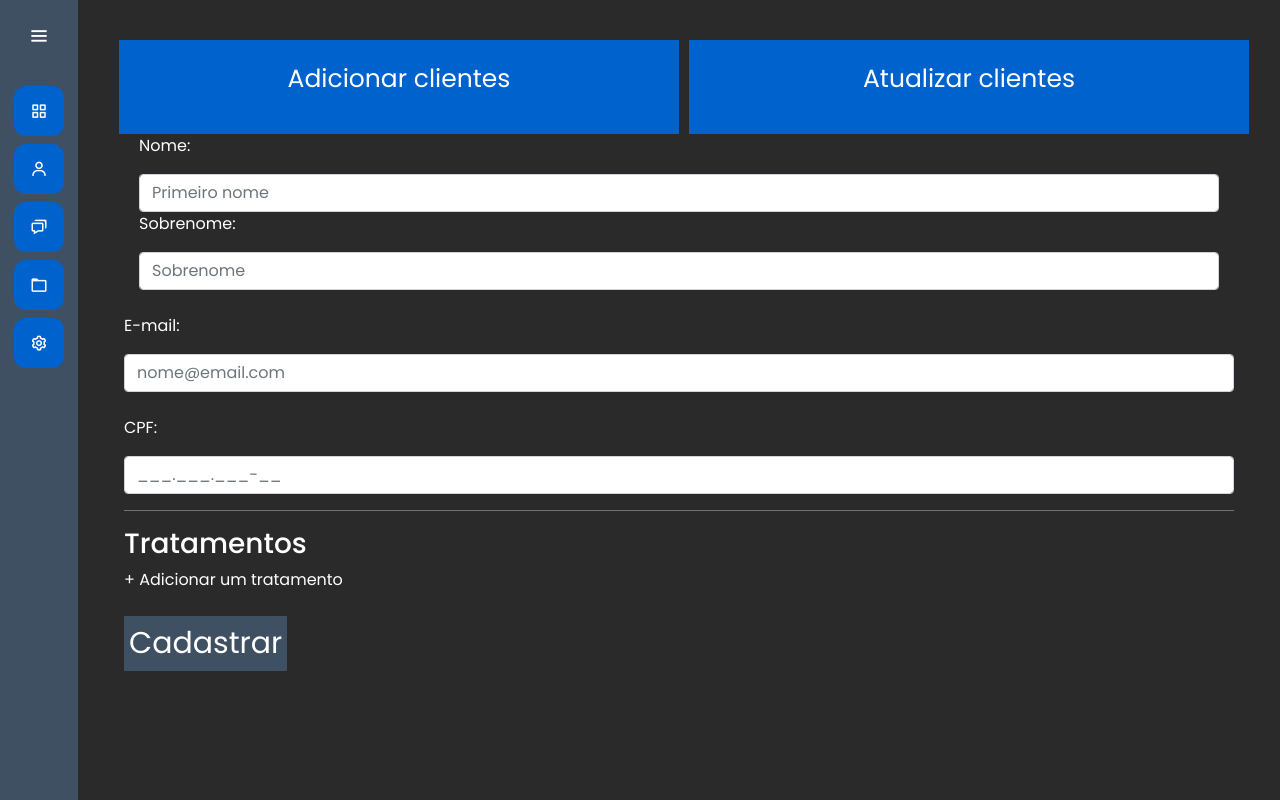
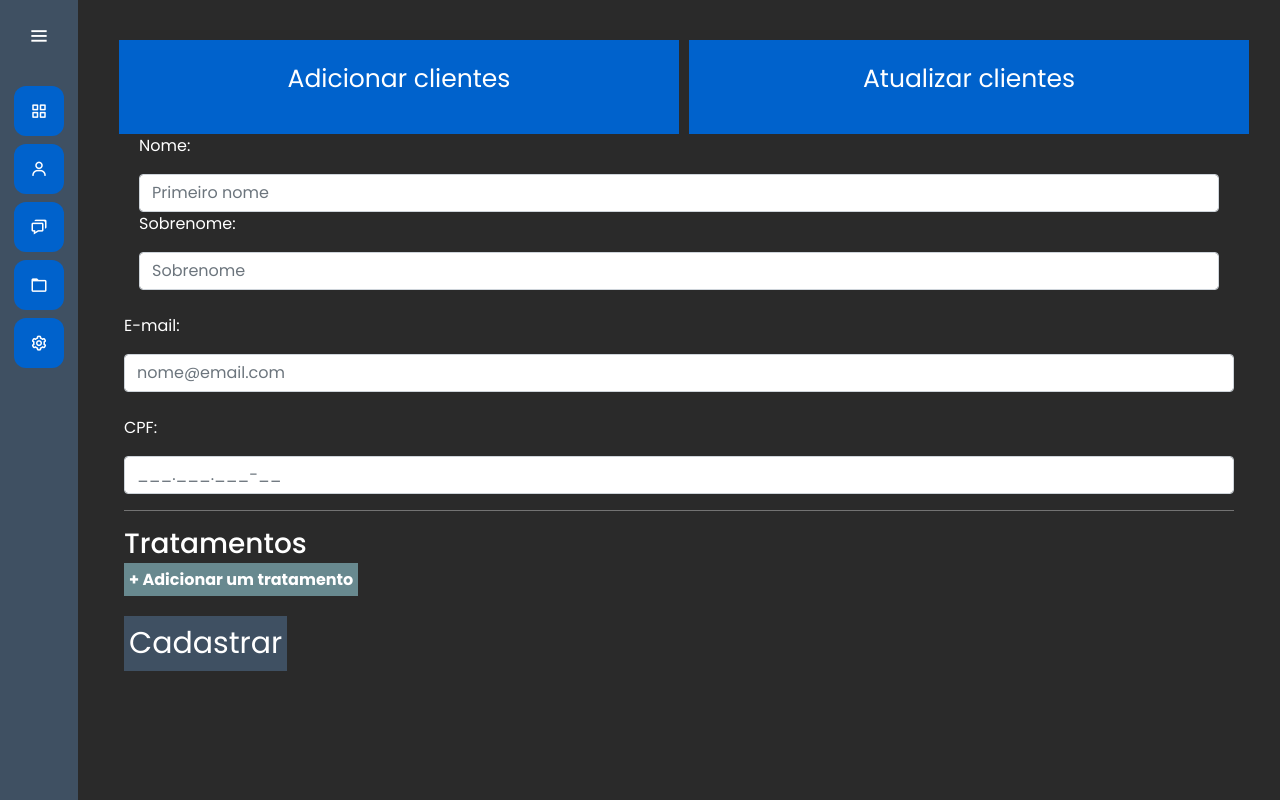
Before and after one commit to LeandroPedroso14/Pharmacy, a Django app: page /clientes/ in a window 1280 px wide. Run offline with Django 4.2, Linux system fonts and the light colour scheme.

Commit message:
changing class name

```diff
--- a/templates/static/clientes/css/clientes.css
+++ b/templates/static/clientes/css/clientes.css
@@ -15,7 +15,7 @@
 
 }
 
-.btn-add-carros{
+.btn-add-tratamentos{
 
     background-color: var(--contrast-color);
     padding: 5px;
```
